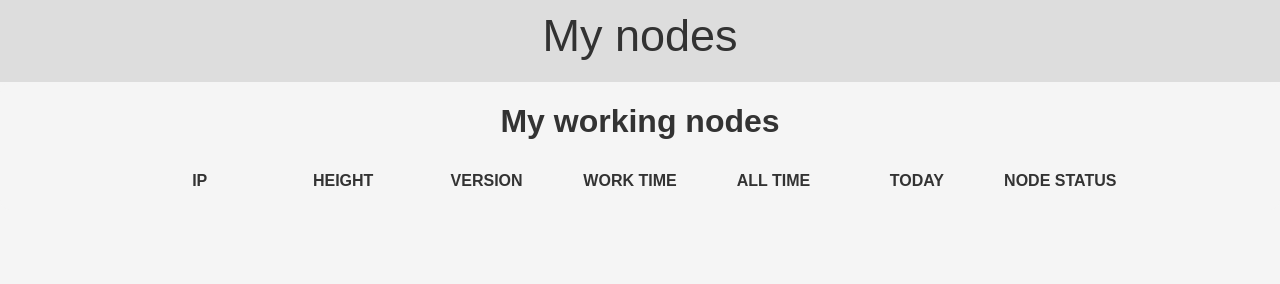
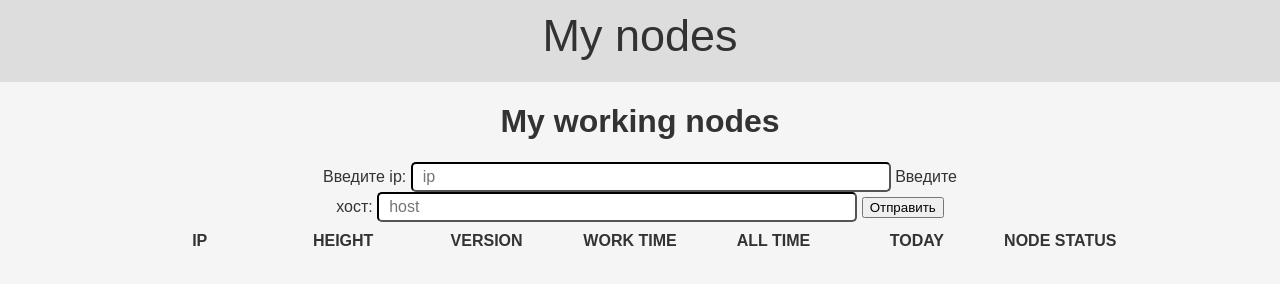
Before and after one commit to pelenium/nkn-monitoring, a plain HTML site: page internal/html/index.html in a window 1280 px wide. Drawn offline with nearby package versions, Linux system fonts and the light colour scheme; no server answers.

Commit message:
edited adding

```diff
--- a/internal/html/index.html
+++ b/internal/html/index.html
@@ -5,7 +5,7 @@
     <title>Main page</title>
     <link href="/internal/static/css/index.css" rel="stylesheet">
     <script src="/internal/static/js/info-get.js"></script>
-    <!-- <script src="/internal/static/js/send-ip.js"></script> -->
+    <script src="/internal/static/js/send-ip.js"></script>
     <link rel="icon" type="image/x-icon" href="/internal/static/img/logo.png">
 </head>
 
@@ -16,11 +16,13 @@
 
     <div class="container">
         <h1>My working nodes</h1>
-        <!-- <div style="width: 50%; margin: 0 auto; text-align: center;">
-            <label for="id">Enter the ip:</label>
-            <input type="text" id="ip" name="search-input" required />
-            <button type="submit" id="submit" onclick="sendIP()">Add</button>
-        </div> -->
+        <div style="width: 50%; margin: 0 auto; text-align: center;">
+            <label for="ip">Введите ip:</label>
+            <input type="text" id="ip" placeholder="ip">
+            <label for="host">Введите хост:</label>
+            <input type="text" id="host" placeholder="host">
+            <button id="btn" onclick="send()">Отправить</button>
+        </div>
 
         <ul id="names">
             <div class="node-card-names">
--- a/internal/static/js/info-get.js
+++ b/internal/static/js/info-get.js
@@ -187,3 +187,8 @@ const now = new Date();
 const midnight = new Date(now.getFullYear(), now.getMonth(), now.getDate() + 1, 0, 0, 0);
 const msUntilMidnight = midnight.getTime() - now.getTime();
 setTimeout(resetTodayBlocks, msUntilMidnight);
+
+/*
+167.172.140.187
+167.172.140.187
+*/
--- a/internal/static/js/send-ip.js
+++ b/internal/static/js/send-ip.js
@@ -1,15 +1,15 @@
-function sendIP() {
-    var ipInput = document.getElementById("ip").value;
+function send() {
+    var ip = document.getElementById('ip').value;
+    var host = document.getElementById('host').value;
 
-    var ipArray = ipInput.split(" ");
-
-    var jsonData = {
-        ip: ipArray
+    var jsn = {
+        ip: ip,
+        host: host,
     };
 
     fetch("/", {
         method: "POST",
-        body: jsonData,
+        body: JSON.stringify(jsn),
         headers: {
             "Content-Type": "application/json"
         }
```
Also changed, not shown: 1 other file.
